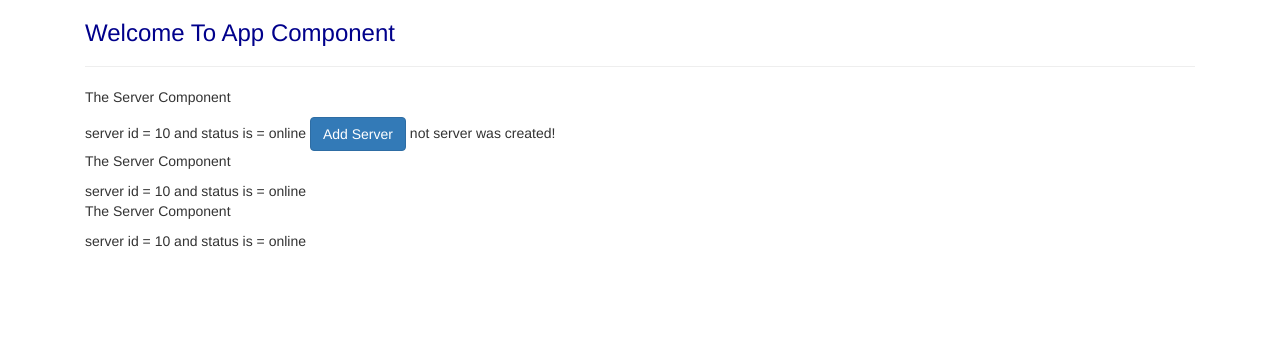
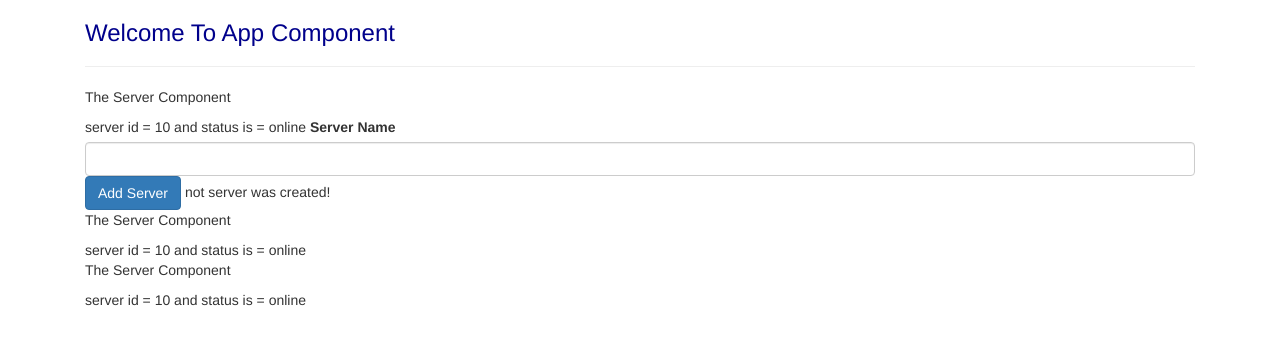
Before and after one commit to uzairqq/Recipe-Book, an Angular app: page / in a window 1280 px wide. Shown: the top 344 px of the page. Built offline with nearby package versions, Linux system fonts and the light colour scheme.

Commit message:
passing and using data using event binding

```diff
--- a/src/app/serverss/serverss.component.html
+++ b/src/app/serverss/serverss.component.html
@@ -1,6 +1,11 @@
+<label>Server Name</label>
+<input type="text" class="form-control" (input)="onUpdateServerName($event)">
 <button (click)="onCreateServer()" [disabled]="!allowNewServer" class="btn btn-primary">
   Add Server
 </button>
+
 {{serverCreationStatus}}
 <app-server></app-server>
 <app-server></app-server>
+
+<p>{{serverName}}</p>
--- a/src/app/serverss/serverss.component.ts
+++ b/src/app/serverss/serverss.component.ts
@@ -1,4 +1,5 @@
 import { Component, OnInit } from '@angular/core';
+import { createWiresService } from 'selenium-webdriver/firefox';
 
 @Component({
   selector: 'app-serverss',
@@ -8,6 +9,7 @@
 export class ServerssComponent implements OnInit {
   allowNewServer = false;
   serverCreationStatus = 'not server was created!';
+  serverName = '';
   constructor() {
     setTimeout(() => {
       this.allowNewServer = true;
@@ -22,4 +24,8 @@
     return this.serverCreationStatus = 'server was created';
   }
 
+  onUpdateServerName(event: Event) {
+    this.serverName = (<HTMLInputElement>event.target).value;
+  }
+
 }
```
